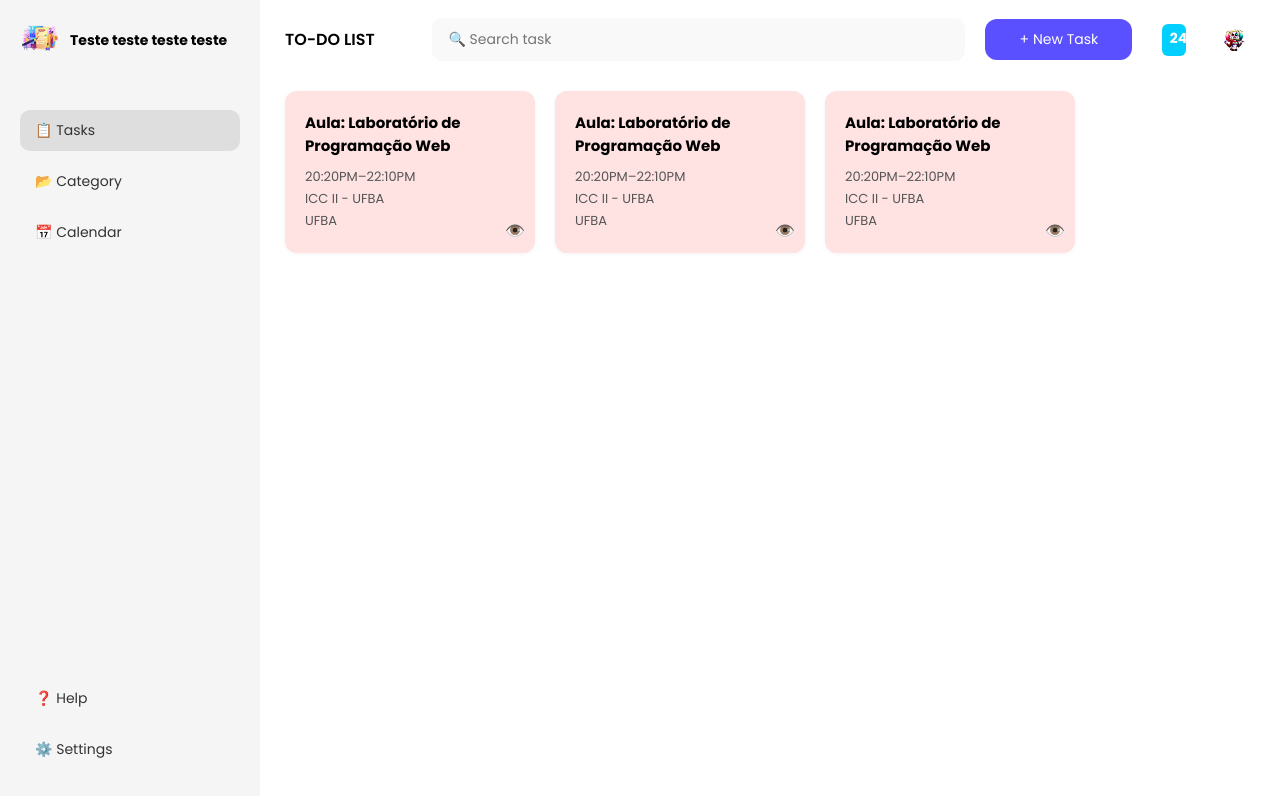
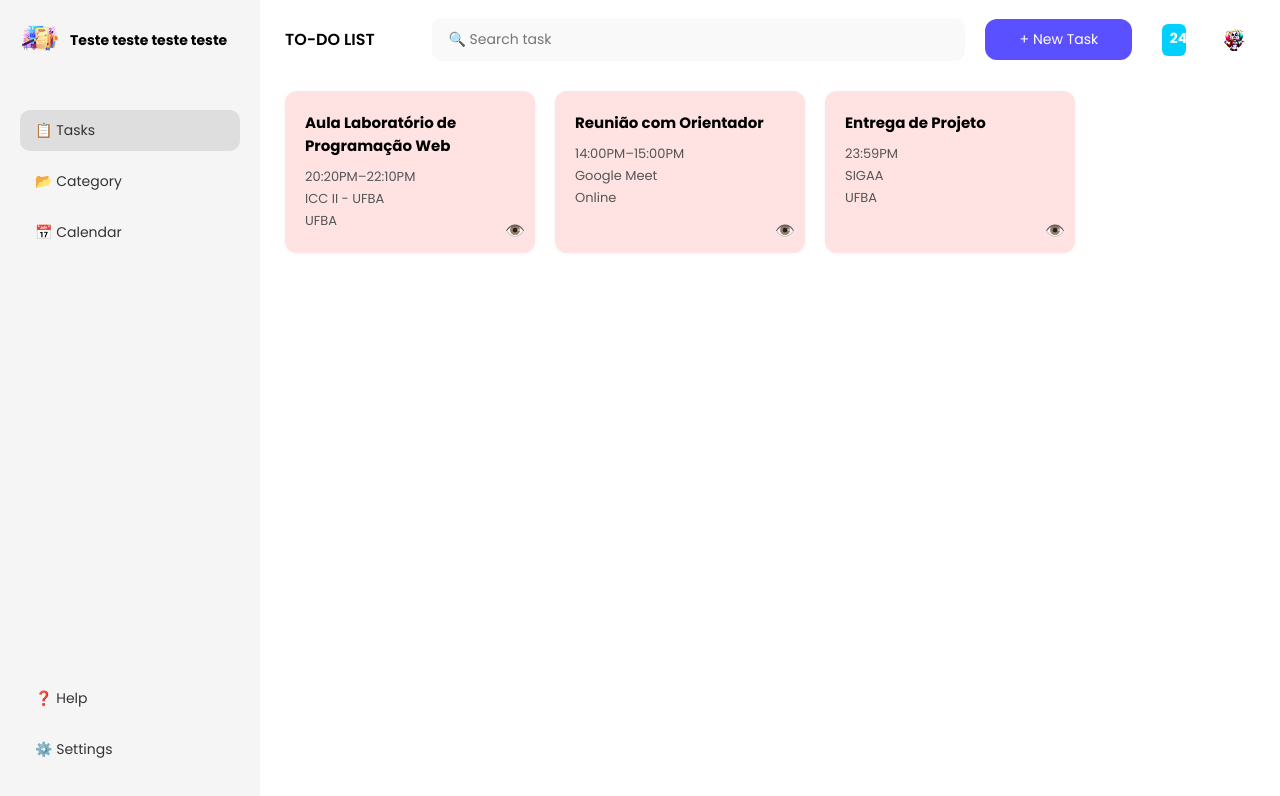
Before and after one commit to geminivasconcelos/task-control-front, a React (Vite) app in the folder task-control/: page /dashboard in a window 1280 px wide. Shown: the top 796 px of the page. Built offline with nearby package versions, Linux system fonts and the light colour scheme; sample sign-in values are in the browser's storage.

Commit message:
refactor: exchange of mocked tas data for the task component

```diff
--- a/task-control/src/pages/Dashboard.tsx
+++ b/task-control/src/pages/Dashboard.tsx
@@ -3,12 +3,13 @@ import "./Dashboard.css";
 import user from "../assets/user.png";
 import CreateTaskModal from "../components/CreateTaskModal";
 import Layout from "../components/Layout";
+import Task from "../components/Task";
 
 export default function Dashboard() {
   const [isModalOpen, setIsModalOpen] = useState(false);
 
   const handleSave = (task: any) => {
-    console.log('Nova tarefa:', task);
+    console.log("Nova tarefa:", task);
   };
 
   return (
@@ -17,7 +18,10 @@ export default function Dashboard() {
         <h2>TO-DO LIST</h2>
         <input type="text" placeholder="🔍 Search task" />
 
-        <button className="new-task-button" onClick={() => setIsModalOpen(true)}>
+        <button
+          className="new-task-button"
+          onClick={() => setIsModalOpen(true)}
+        >
           + New Task
         </button>
 
@@ -28,29 +32,7 @@ export default function Dashboard() {
       </header>
 
       <section className="task-list">
-        <div className="task-card selected">
-          <strong>Aula: Laboratório de Programação Web</strong>
-          <p>20:20PM–22:10PM</p>
-          <p>ICC II - UFBA</p>
-          <p>UFBA</p>
-          <span className="eye-icon">👁️</span>
-        </div>
-
-        <div className="task-card">
-          <strong>Aula: Laboratório de Programação Web</strong>
-          <p>20:20PM–22:10PM</p>
-          <p>ICC II - UFBA</p>
-          <p>UFBA</p>
-          <span className="eye-icon">👁️</span>
-        </div>
-
-        <div className="task-card">
-          <strong>Aula: Laboratório de Programação Web</strong>
-          <p>20:20PM–22:10PM</p>
-          <p>ICC II - UFBA</p>
-          <p>UFBA</p>
-          <span className="eye-icon">👁️</span>
-        </div>
+        <Task />
       </section>
 
       <CreateTaskModal
```
